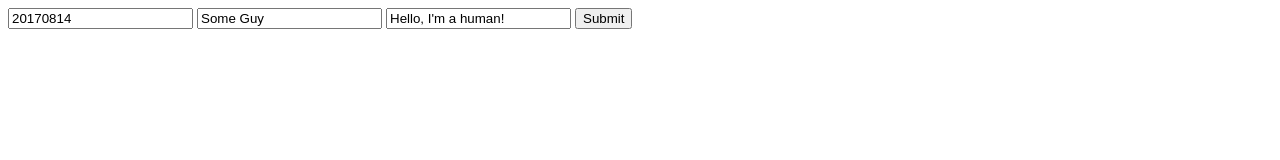
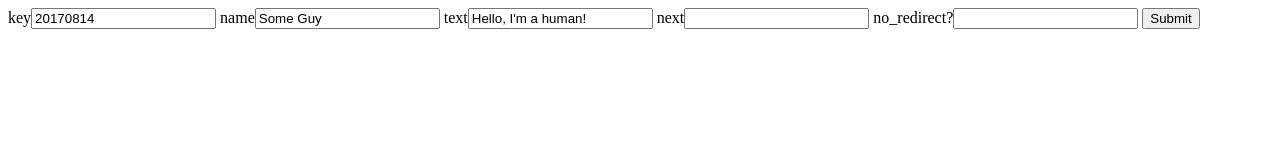
Before and after one commit to mpaulweeks/postboard, a plain HTML site: page py/static/index.html in a window 1280 px wide. Drawn offline with Linux system fonts and the light colour scheme.

Commit message:
create redirects

```diff
--- a/py/static/index.html
+++ b/py/static/index.html
@@ -1,8 +1,10 @@
 <body>
   <form method="post" action="comments">
-    <input name="key" value="20170814" />
-    <input name="name" value="Some Guy" />
-    <input name="text" value="Hello, I'm a human!" />
+    <label>key</label><input name="key" value="20170814" />
+    <label>name</label><input name="name" value="Some Guy" />
+    <label>text</label><input name="text" value="Hello, I'm a human!" />
+    <label>next</label><input name="next" value="" />
+    <label>no_redirect?</label><input name="no_redirect" value="" />
     <button type="submit">Submit</button>
   </form>
 </body>
```
Also changed, not shown: 1 other file.
